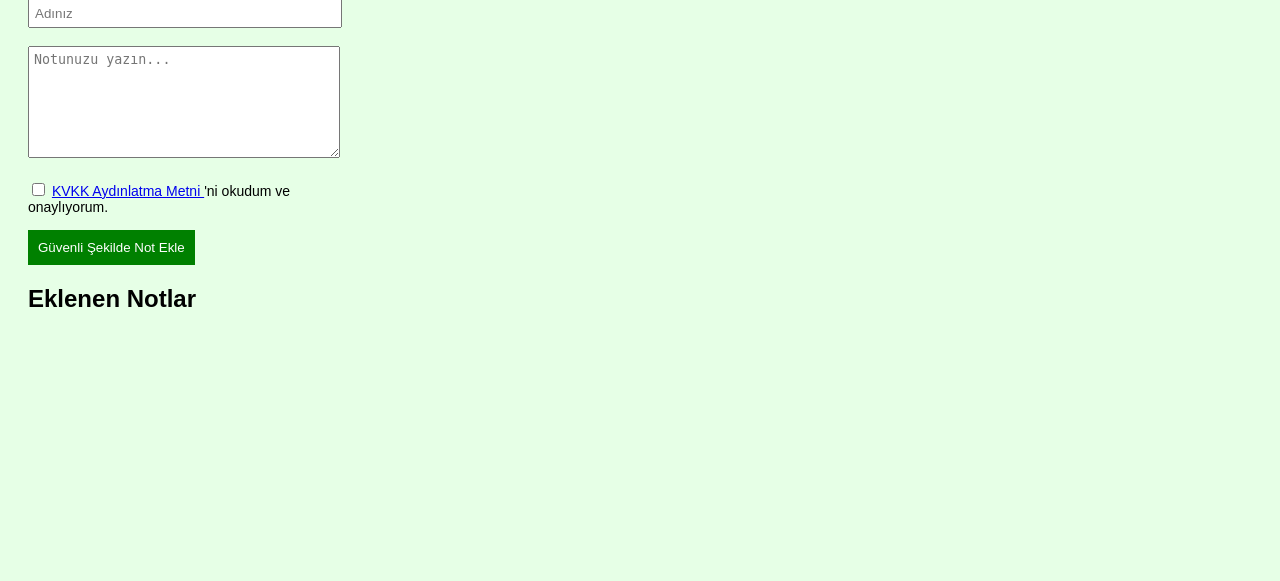
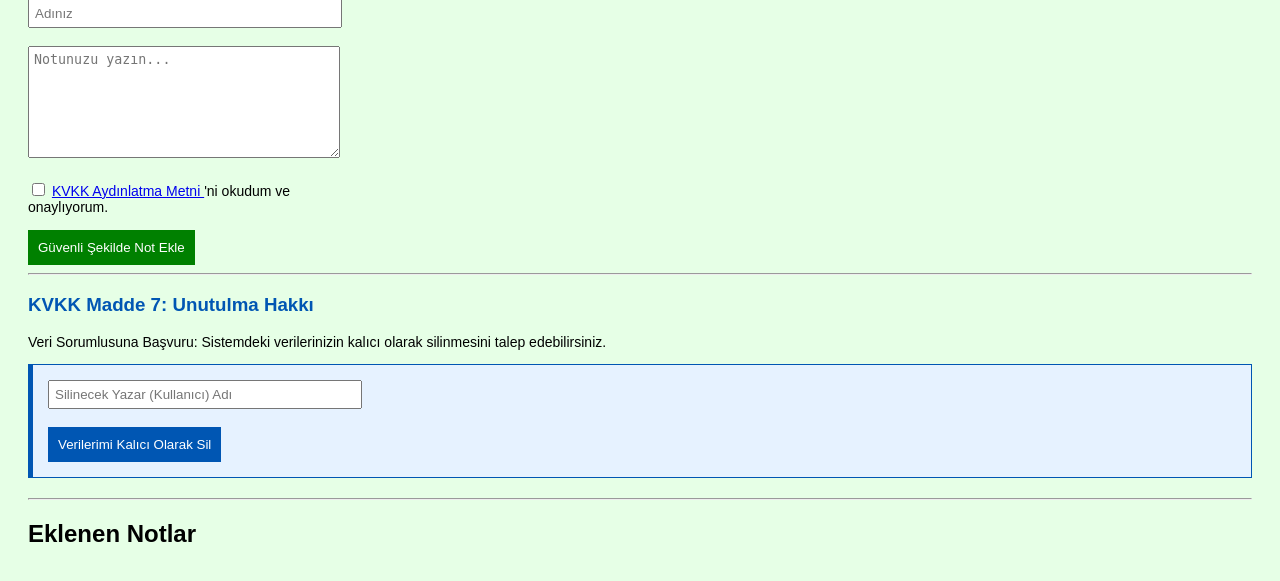
Before and after one commit to c4nka/owasp-secure-vault, a Flask app: template templates/secure.html in a window 1280 px wide. Shown: the part 197-778 px from the top of the page. Run offline with Flask 3, Linux system fonts and the light colour scheme; the template is opened without the code that fills it, so the values that code supplies are empty.

Commit message:
Update secure.html

```diff
--- a/templates/secure.html
+++ b/templates/secure.html
@@ -36,6 +36,19 @@
         </button>
     </form>
 
+<hr>
+    <h3 style="color: #0056b3;">KVKK Madde 7: Unutulma Hakkı</h3>
+    <p style="font-size: 14px;">Veri Sorumlusuna Başvuru: Sistemdeki verilerinizin kalıcı olarak silinmesini talep edebilirsiniz.</p>
+
+    <form method="POST" action="/secure/forget" style="border: 1px solid #0056b3; padding: 15px; margin-bottom: 20px; background: #e6f2ff; border-left: 5px solid #0056b3;">
+        <input type="hidden" name="csrf_token" value="{{ csrf_token }}">
+        <input type="text" name="author" placeholder="Silinecek Yazar (Kullanıcı) Adı" required style="width: 300px; padding: 5px;"><br><br>
+        <button type="submit" style="padding: 10px; background: #0056b3; color:white; border:none; cursor:pointer;">
+            Verilerimi Kalıcı Olarak Sil
+        </button>
+    </form>
+    <hr>
+
     <h2>Eklenen Notlar</h2>
     {% for note in notes %}
         <div class="note-box">
```
